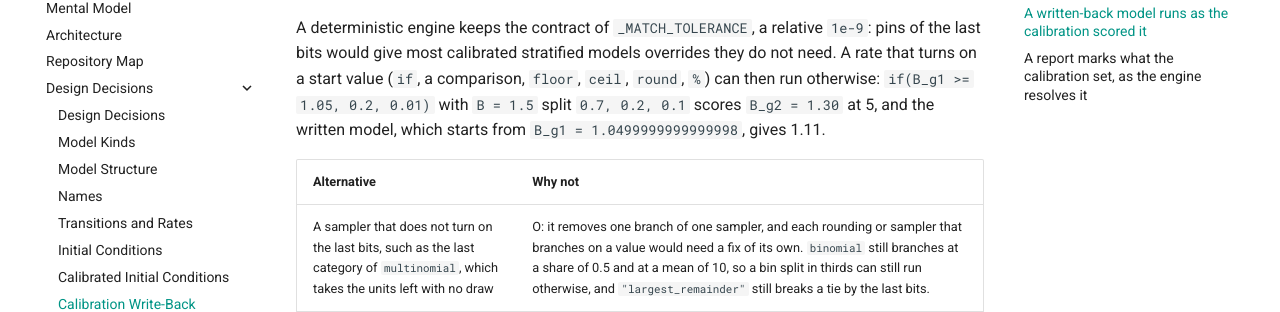
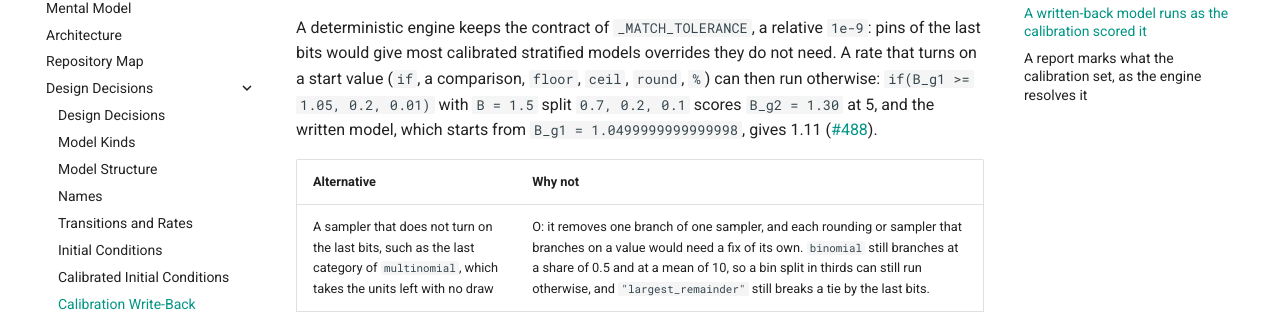
Before and after one commit to MUNQU/commol, an MkDocs documentation site: the page built from docs/codebase/decisions/calibration-write-back.md, in a window 1280 px wide and 900 px high, scrolled down 1921 px. Shown: the part 140-452 px from the top of the window. Built offline with MkDocs 1.6.1 and Material for MkDocs 9.7.7, drawn with Linux system fonts in a browser that asks for light colours; comment, search, counter and statistics services are not loaded; the version menu is left out.

Commit message:
docs(calibration): link the deterministic gap of the write-back to #488

```diff
--- a/docs/codebase/decisions/calibration-write-back.md
+++ b/docs/codebase/decisions/calibration-write-back.md
@@ -73,7 +73,8 @@ overrides they do not need. A rate that turns on a start value (`if`, a
 comparison, `floor`, `ceil`, `round`, `%`) can then run otherwise:
 `if(B_g1 >= 1.05, 0.2, 0.01)` with `B = 1.5` split `0.7, 0.2, 0.1` scores
 `B_g2 = 1.30` at 5, and the written model, which starts from
-`B_g1 = 1.0499999999999998`, gives 1.11.
+`B_g1 = 1.0499999999999998`, gives 1.11
+([#488](https://github.com/MUNQU/commol/issues/488)).
 
 | Alternative | Why not |
 |---|---|
```
